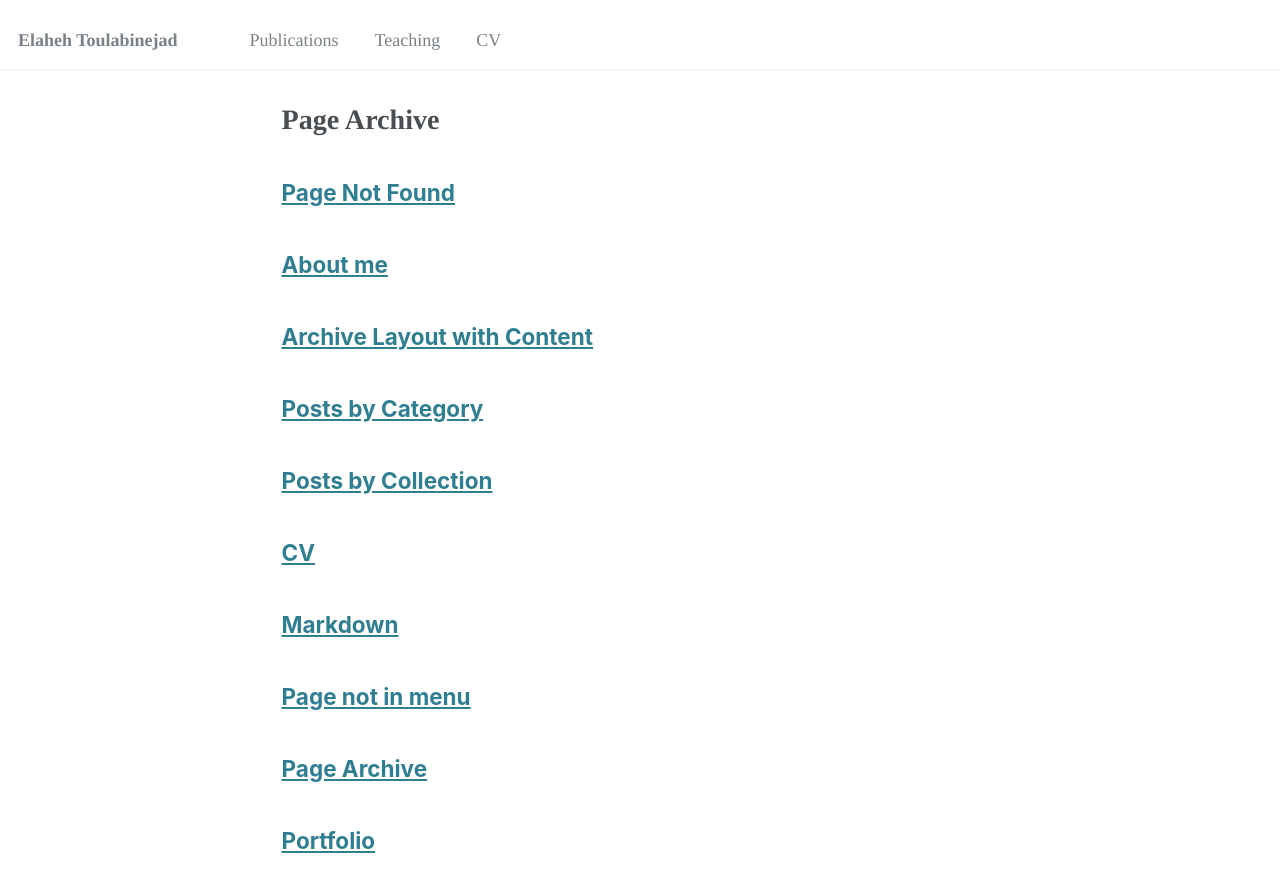
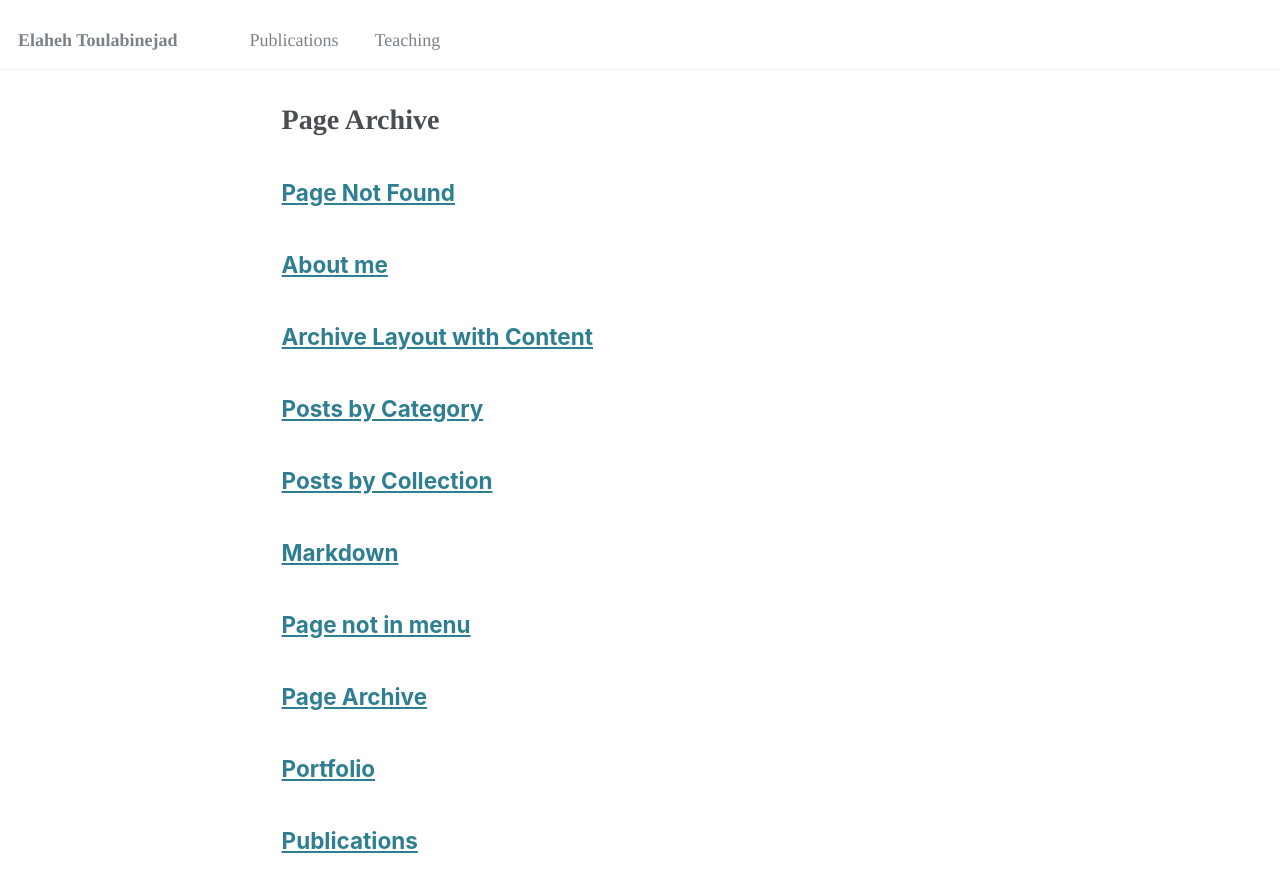
Before and after one commit to ellietoulabi/ellietoulabi.github.io, a Jekyll site: the page built from _pages/page-archive.html, in a window 1280 px wide and 900 px high. Shown: the top 892 px of the window. Built offline with Jekyll 4.4.1, drawn with Linux system fonts in a browser that asks for light colours.

Commit message:
paper details

```diff
--- a/_data/navigation.yml
+++ b/_data/navigation.yml
@@ -18,8 +18,8 @@
   - title: "Teaching"
     url: /teaching/
 
-  - title: "CV"
-    url: /cv/
+  # - title: "CV"
+  #   url: /cv/
 
   # - title: "Blog Posts"
   #   url: /year-archive/
--- a/_includes/masthead.html
+++ b/_includes/masthead.html
@@ -7,33 +7,28 @@
         <button><div class="navicon"></div></button>
         <ul class="visible-links">
           <li class="masthead__menu-item masthead__menu-item--lg"><a href="{{ base_path }}/">{{ site.title }}</a></li>
-          {% assign current_url = page.permalink | default: page.url %}
-          {% assign current_url = current_url | replace: 'index.html', '' %}
+          {% assign current_url = page.url | default: '/' %}
           {% if current_url == '' %}
             {% assign current_url = '/' %}
           {% endif %}
-          {% unless current_url == '/' %}
-            {% unless current_url | slice: -1 == '/' %}
-              {% assign current_url = current_url | append: '/' %}
-            {% endunless %}
-          {% endunless %}
+          {% if current_url != '/' and current_url | slice: -1 != '/' %}
+            {% assign current_url = current_url | append: '/' %}
+          {% endif %}
           {% for link in site.data.navigation.main %}
             {% if link.url contains 'http' %}
               {% assign domain = '' %}
             {% else %}
               {% assign domain = base_path %}
             {% endif %}
-            {% assign link_path = link.url | replace: 'index.html', '' %}
-            {% if link_path == '' %}
-              {% assign link_path = '/' %}
+            {% assign link_url = link.url %}
+            {% if link_url == '' %}
+              {% assign link_url = '/' %}
             {% endif %}
-            {% unless link_path == '/' %}
-              {% unless link_path | slice: -1 == '/' %}
-                {% assign link_path = link_path | append: '/' %}
-              {% endunless %}
-            {% endunless %}
+            {% if link_url != '/' and link_url | slice: -1 != '/' %}
+              {% assign link_url = link_url | append: '/' %}
+            {% endif %}
             {% assign is_current = false %}
-            {% if current_url == link_path %}
+            {% if current_url == link_url %}
               {% assign is_current = true %}
             {% endif %}
             <li class="masthead__menu-item{% if is_current %} masthead__menu-item--active{% endif %}"><a{% if is_current %} class="is-active"{% endif %} href="{{ domain }}{{ link.url }}">{{ link.title }}</a></li>
```
Also changed, not shown: _pages/cv.md (deleted, +0 -9 lines).
